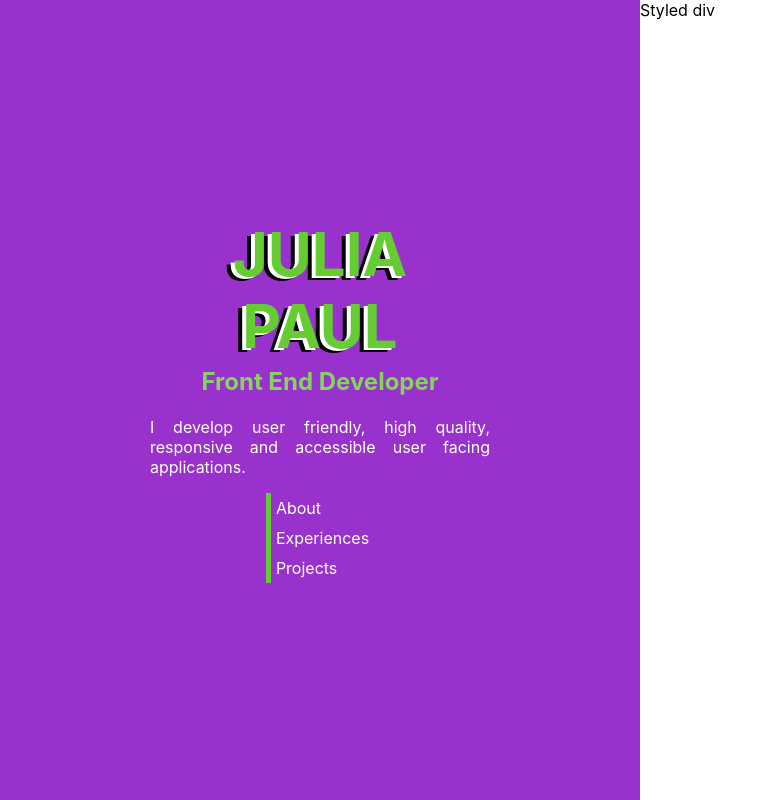
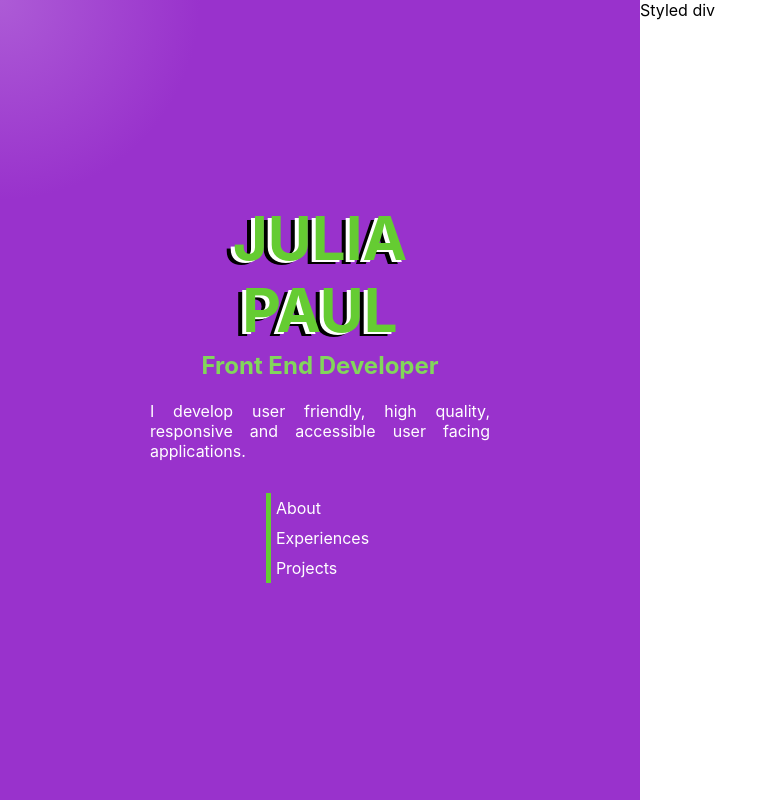
Before and after one commit to juliaeliz92/my-portfolio, a React (Create React App) app: page / in a window 1280 px wide. Shown: the whole page, without its empty margins (0-777 px from the left). Built offline with nearby package versions, Linux system fonts and the light colour scheme.

Commit message:
link animation

```diff
--- a/src/App.js
+++ b/src/App.js
@@ -3,6 +3,7 @@ import { Grid } from '@mui/material';
 import { ScrollArea, ContentArea } from "./sections";
 
 function App() {
+
   return (
       <Grid container>
         <Grid item xs={12} md={6}>
--- a/src/components/NavBar.jsx
+++ b/src/components/NavBar.jsx
@@ -1,30 +1,33 @@
 import * as React from 'react';
 import PropTypes from 'prop-types';
 import { styled } from '@mui/system';
+export default function NavBar({links, styles, linkStyles}) {
 
-export default function NavBar({links, styles, linkStyles}) {
 	const MyNavBar = styled('nav')(() => ({
 		display: 'flex',
 		flexDirection: 'column',
 		width: 'fit-content',
+		'ul': {
+			listStyle: 'none',
+			padding: 0
+		},
+		'li':{
+			width: '100%',
+		},
 		...styles
 	}));
 
-	const NavLink = styled('a')(({theme}) => ({
+	const MyNavLink = styled('a')(({theme}) => ({
 		textTransform: 'capitalize',
 		textDecoration: 'none',
 		padding: '5px',
+		display: 'block',
+		boxSizing: 'border-box',
 		color: theme.palette.common.white,
 		borderLeft: `5px solid ${theme.palette.secondary.main}`,
 		position: 'relative',
-		zIndex: 2,
-		width: '100%',
-		'&:hover': {
-			color: theme.palette.common.black,
-			'&:after': {
-				width: '100%'
-			}
-		},
+		zIndex: 1,
+		transition: theme.transitions.create(['all'], {duration: 300, easing:theme.transitions.easing.easeInOut}),
 		'&:after': {
 			content: '""',
 			height: '100%',
@@ -32,22 +35,53 @@ export default function NavBar({links, styles, linkStyles}) {
 			top: 0,
 			width: 0,
 			position: 'absolute',
-			transition: 'all 0.5s ease 0s',
+			transition: theme.transitions.create(['all'], {duration: 300, easing:theme.transitions.easing.easeInOut}) ,
 			zIndex: -1,
 			backgroundColor: theme.palette.secondary.main,
+		},
+		'&:hover': {
+			'&:after': {
+				width: '100%'
+			},
+			color: theme.palette.common.black,
 		},
 		...linkStyles
 	}));
 
-  return <MyNavBar>{links.map(link => (
-			<NavLink key={link} href={`#${link}`}>
-				{link}
-			</NavLink>))}
+	function NavLink({value}) {
+		return <li>
+			<MyNavLink
+				href={`#${value}`}
+			>
+				{value}
+			</MyNavLink>
+		</li>
+	}
+
+	NavLink.propTypes = {
+		value: PropTypes.string,
+	}
+
+    return <MyNavBar
+			onMouseOverCapture={e => {
+				e.stopPropagation();
+			}}
+			onMouseLeave={e => {
+				e.preventDefault();
+				e.stopPropagation();
+				console.log(e)
+			}}
+		>
+			<ul>
+			{links.map(link => (
+				<NavLink value={link} key={link} />
+			))}
+			</ul>
 		</MyNavBar>;
 }
 
 NavBar.propTypes = {
-  links: PropTypes.array,
+	links: PropTypes.array,
 	styles: PropTypes.object,
-	linkStyles: PropTypes.object
+	linkStyles: PropTypes.object,
 };
--- /dev/null
+++ b/src/components/SocialMediaButton.jsx
@@ -0,0 +1,18 @@
+import * as React from 'react';
+import PropTypes from 'prop-types';
+import { styled } from '@mui/system';
+
+export default function SocialMediaButton({children, styles}) {
+  const MyParagraph = styled('a')(({theme}) => ({
+    color: theme.palette.common.black,
+    background: theme.palette.common.white,
+    ...styles
+  }));
+  return <MyParagraph >{children}</MyParagraph>;
+}
+
+SocialMediaButton.propTypes = {
+  children: PropTypes.any,
+  icon: PropTypes.object,
+  styles: PropTypes.object
+};
--- a/src/components/index.jsx
+++ b/src/components/index.jsx
@@ -2,5 +2,6 @@ import Subtitle from "./Subtitle";
 import Title from "./Title";
 import Paragraph from "./Paragraph";
 import NavBar from "./NavBar";
+import SocialMediaButton from "./SocialMediaButton";
 
-export { Subtitle, Title, Paragraph, NavBar }
+export { Subtitle, Title, Paragraph, NavBar, SocialMediaButton }
--- a/src/sections/ScrollArea.jsx
+++ b/src/sections/ScrollArea.jsx
@@ -1,37 +1,43 @@
 import * as React from 'react';
 import { styled } from '@mui/system';
-import { Title, Subtitle, Paragraph, NavBar } from './../components';
+import { Title, Subtitle, Paragraph, NavBar, SocialMediaButton } from './../components';
 import * as constants from './../utilities/constants'
+// import * as eventHelper from './../utilities/eventHandlers';
 
-export default function ScrollArea() {
-  const [coordX, setCoordX] = React.useState(null);
-  const [coordY, setCoordY] = React.useState(null);
-  const onHover = (event) => {
-    setCoordX(event.clientX);
-    setCoordY(event.clientY);
-  }
+const ScrollArea = () => {
+	const [coordX, setCoordX] = React.useState(0);
+	const [coordY, setCoordY] = React.useState(0);
+	const scrollAreaRef = React.useRef(null);
 
-  React.useEffect(() => {
-      window.addEventListener('mousemove', onHover);
-      return () => window.removeEventListener('mousemove', onHover);
-  })
+	const onMouseMove = React.useCallback((e) => {
+		e.preventDefault();
+		setCoordX(e.clientX);
+		setCoordY(e.clientY);
+	}, []);
 
-  const MyComponent = styled('aside')(({theme}) => ({
-    backgroundColor: theme.palette.primary.main,
+	const SpotLight = styled('div')(({theme}) => ({
+		backgroundImage: `radial-gradient(200px at ${coordX}px ${coordY}px, ${theme.palette.primary.light}, ${theme.palette.primary.main})`,
+		position: 'fixed',
+		pointerEvents: 'none',
+		width: '50%',
+		height: '100%',
+		zIndex: -1
+	}));
+
+	const MyComponent = styled('section')(() => ({
 		height: '100vh',
 		display:'flex',
 		flexDirection: 'column',
 		alignItems: 'center',
 		justifyContent: 'center',
 		padding: '0 150px',
-    '&:hover': {
-      backgroundImage: `radial-gradient(200px at ${coordX}px ${coordY}px, ${theme.palette.primary.light}, ${theme.palette.primary.main})`
-    }
 	}))
-  return <MyComponent
-      coordX={coordX}
-      coordY={coordY}
-    >
+
+	return <MyComponent ref={scrollAreaRef} onMouseOver={e => {
+			e.preventDefault();
+			onMouseMove(e);
+		}}>
+		<SpotLight />
 		<Title
 		withShadows
 		title={constants.my_name}
@@ -47,5 +53,8 @@ export default function ScrollArea() {
 		{constants.description}
 		</Paragraph>
 		<NavBar links={constants.nav_links} />
+		<SocialMediaButton />
 	</MyComponent>;
-}
+};
+
+export default ScrollArea;
```
Lines whose indentation alone changed are shown as unchanged.
